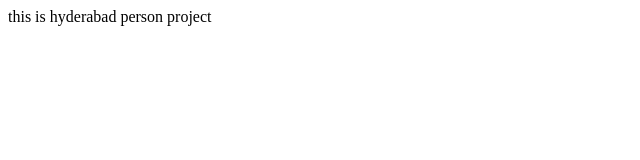
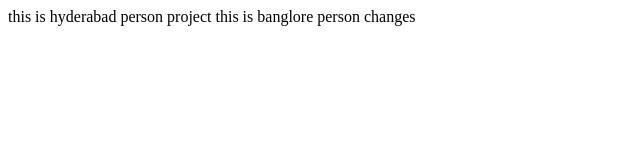
Before and after one commit to manaswinieadara/GIT-Clone, a plain HTML site: page hyd/index.html in a window 1280 px wide. Shown: the whole page, without its empty margins (0-640 px from the left). Drawn offline with Linux system fonts and the light colour scheme.

Commit message:
banglore

```diff
--- a/hyd/index.html
+++ b/hyd/index.html
@@ -7,5 +7,6 @@
 </head>
 <body>
    this is hyderabad person project
+   this is banglore person changes
 </body>
 </html>
```
